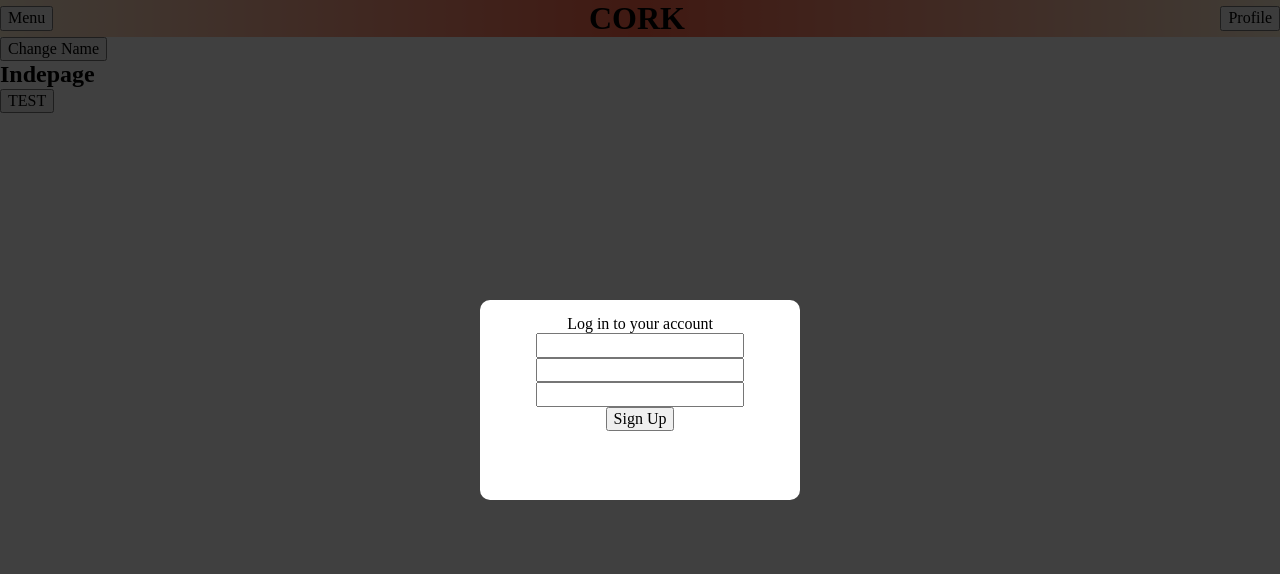
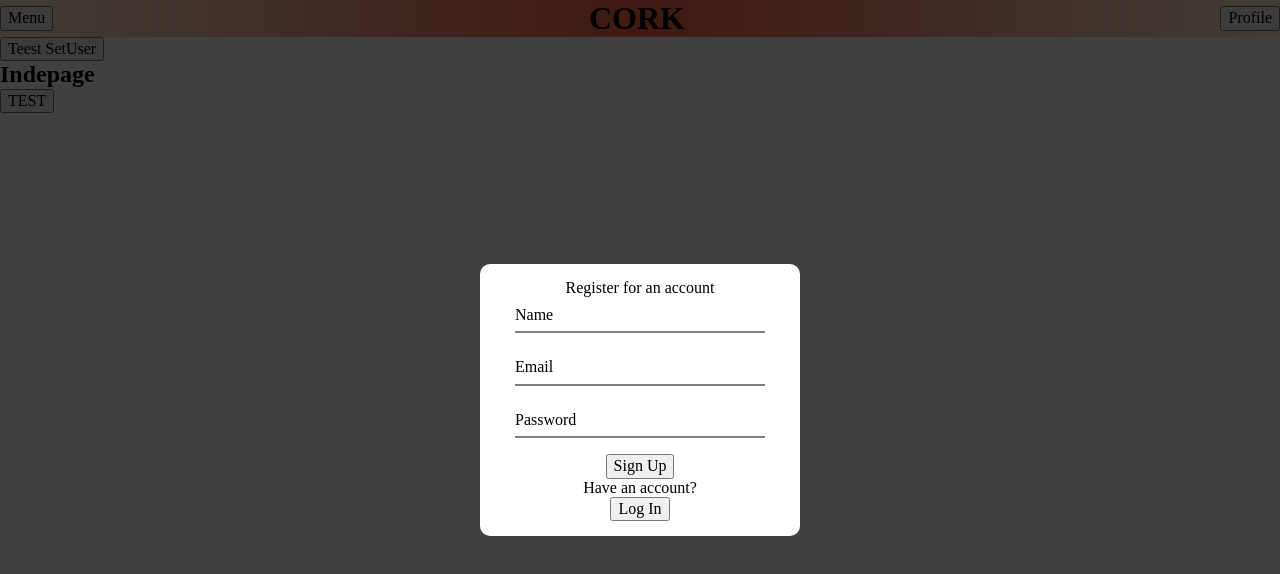
Before and after one commit to neil-berg/cork, a React (Create React App) app in the folder client/: page / in a window 1280 px wide. Both pictures are taken after a click on the button "Profile". Shown: the top 574 px of the page. Built offline with nearby package versions, Linux system fonts and the light colour scheme.

Commit message:
shrinking labels on form inputs

```diff
--- a/client/src/App.js
+++ b/client/src/App.js
@@ -6,11 +6,11 @@ import Home from './pages/Home';
 import NotFound from './pages/NotFound';
 
 const App = () => {
-  const [name, setName] = useState('');
+  const [user, setUser] = useState({});
 
   return (
     <div>
-      <UserContext.Provider value={[name, setName]}>
+      <UserContext.Provider value={[user, setUser]}>
         <Switch>
           <Route exact path="/" component={Home} />
           <Route component={NotFound} />
--- a/client/src/components/Modal.js
+++ b/client/src/components/Modal.js
@@ -1,4 +1,4 @@
-import React, { useState } from 'react';
+import React, { useState, useRef } from 'react';
 import styled from 'styled-components';
 import { animated, useTransition } from 'react-spring';
 import axios from 'axios';
@@ -22,8 +22,7 @@ const Modal = ({ showModal, setShowModal }) => {
 
   const handleSubmit = async e => {
     e.preventDefault();
-    // Potentially validate email address again?
-    // Send the POST request to create new user
+    // Create a new user
     try {
       const res = await axios.post('/api/users', {
         name,
@@ -31,7 +30,8 @@ const Modal = ({ showModal, setShowModal }) => {
         password
       });
 
-      // Store JWT in localstorage for further auth calls and close modal
+      // Store JWT and time of token creation in localstorage
+      // for further auth calls and then close modal
       localStorage.setItem('cork-JWT', res.data.token);
       setShowModal(false);
     } catch (error) {
@@ -61,25 +61,29 @@ const Modal = ({ showModal, setShowModal }) => {
                   item && (
                     <animated.div className="card" key={key} style={animation}>
                       <div className="card__info">
-                        <p>Log in to your account</p>
+                        <p>Register for an account</p>
                         <form onSubmit={e => handleSubmit(e)}>
                           <label>
                             <input
                               type="text"
                               autoComplete="on"
                               required
+                              pattern="^[a-zA-Z'\s]{3,}"
+                              title="Must contain only letters, spaces, or apostrophes and be at least 3 characters long."
                               value={name}
                               onChange={e => setName(e.target.value)}
                             />
+                            <span>Name</span>
                           </label>
                           <label>
                             <input
                               type="email"
                               autoComplete="on"
+                              value={email}
                               required
-                              value={email}
                               onChange={e => setEmail(e.target.value)}
                             />
+                            <span>Email</span>
                           </label>
                           <label>
                             <input
@@ -91,11 +95,12 @@ const Modal = ({ showModal, setShowModal }) => {
                               value={password}
                               onChange={e => setPassword(e.target.value)}
                             />
+                            <span>Password</span>
                           </label>
                           <button type="submit">Sign Up</button>
                         </form>
-                        {/* <p>Don't have an account?</p>
-                        <button>REGISTER</button> */}
+                        <p>Have an account?</p>
+                        <button>Log In</button>
                       </div>
                     </animated.div>
                   )
@@ -126,7 +131,6 @@ const Container = styled.div`
     position: relative;
     border-radius: 10px;
     padding: 15px;
-    height: 200px;
     min-width: 320px;
     background-color: white;
   }
@@ -139,12 +143,42 @@ const Container = styled.div`
     justify-content: center;
   }
 
-  // input:invalid {
-  //   border-bottom: 2px red solid;
-  // }
+  label {
+    position: relative;
+  }
+
+  input {
+    padding: 0.5rem 0.5rem 0.5rem 0;
+    margin-bottom: 1rem;
+    width: 250px;
+    border-top: none;
+    border-right: none;
+    border-left: none;
+    border-bottom: 2px grey solid;
+  }
+
+  input:focus {
+    outline: 0;
+  }
+
+  span {
+    transition: all ease 0.2s;
+  }
+
+  input + span {
+    position: absolute;
+    top: 0;
+    left: 0;
+    transform: translateY(50%);
+  }
+
+  input:focus + span {
+    transform: translateY(-50%);
+    font-size: 0.8em;
+  }
 
   input:valid {
-    border-bottom: 2px green solid;
+    border-bottom: 2px solid green;
   }
 `;
 
--- a/client/src/context/UserContext.js
+++ b/client/src/context/UserContext.js
@@ -1,5 +1,5 @@
 import React from 'react';
 
-const UserContext = React.createContext(['', () => {}]);
+const UserContext = React.createContext([{}, () => {}]);
 
 export default UserContext;
--- a/client/src/pages/Home.js
+++ b/client/src/pages/Home.js
@@ -12,12 +12,14 @@ const Home = () => {
     // setPasswords(Object.keys(res.data));
   };
 
-  const [name, setName] = useContext(UserContext);
+  const [user, setUser] = useContext(UserContext);
 
   return (
     <Layout>
-      <h1>{name}</h1>
-      <button onClick={() => setName('Neil')}>Change Name</button>
+      <h1>{user.name}</h1>
+      <button onClick={() => setUser({ name: 'Neil', loggedIn: true })}>
+        Teest SetUser
+      </button>
       <h2>Indepage</h2>
       <button onClick={handleClick}>TEST</button>
     </Layout>
```
